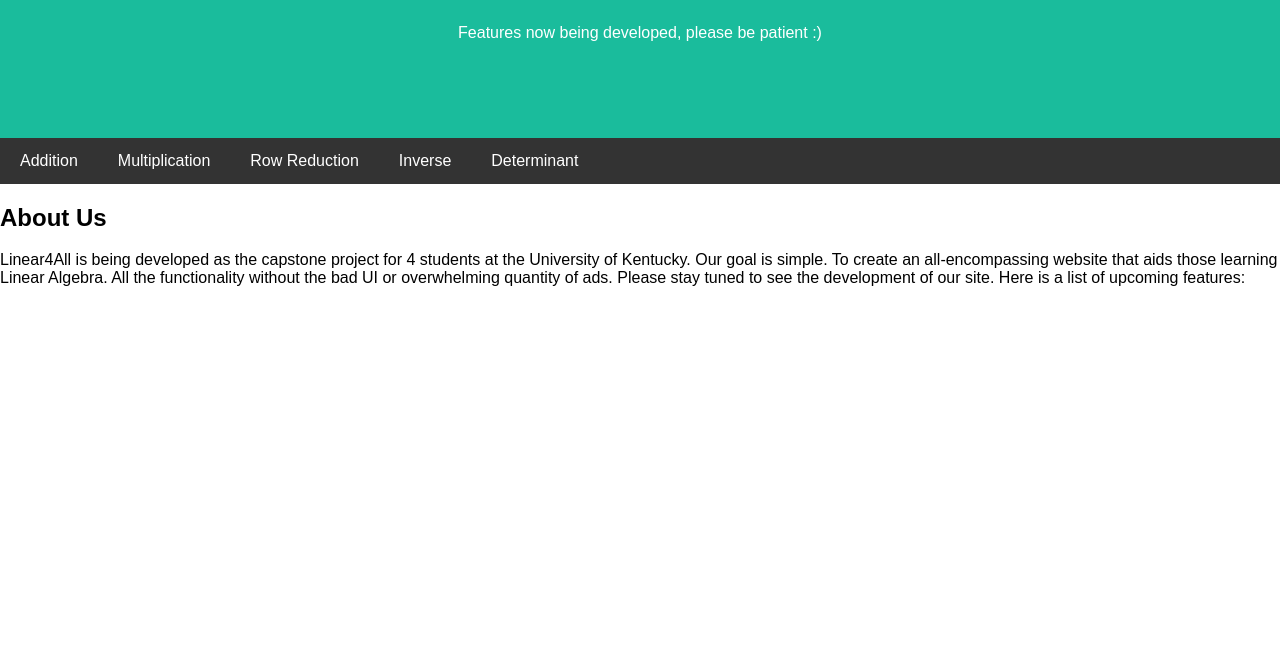
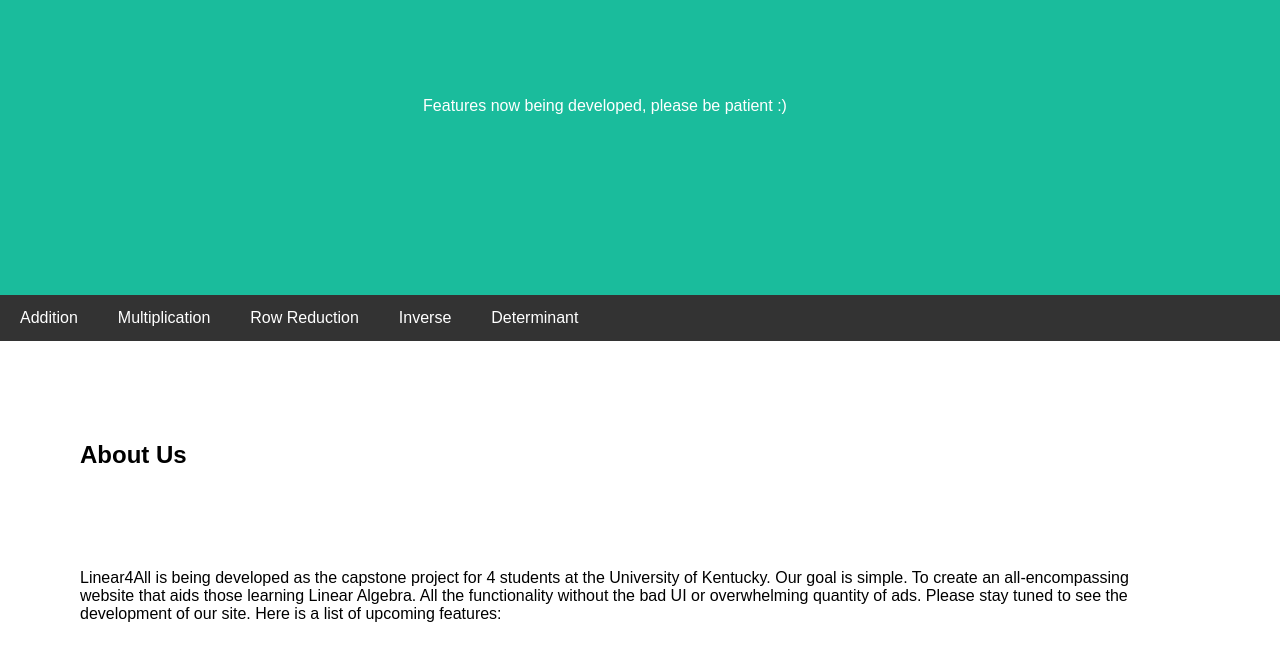
Before and after one commit to Linear4All/Linear4All.github.io, a plain HTML site: page index.html in a window 1280 px wide. Shown: the part 155-816 px from the top of the page. Drawn offline with Linux system fonts and the light colour scheme.

Commit message:
Update index.html

```diff
--- a/index.html
+++ b/index.html
@@ -7,6 +7,18 @@
 body {
   font-family: Arial, Helvetica, sans-serif;
   margin: 0;
+}
+p {
+  margin-top: 100px;
+  margin-bottom: 100px;
+  margin-right: 150px;
+  margin-left: 80px;
+}
+h2 {
+  margin-top: 100px;
+  margin-bottom: 100px;
+  margin-right: 150px;
+  margin-left: 80px;
 }
 
 /* Style the header */
```
